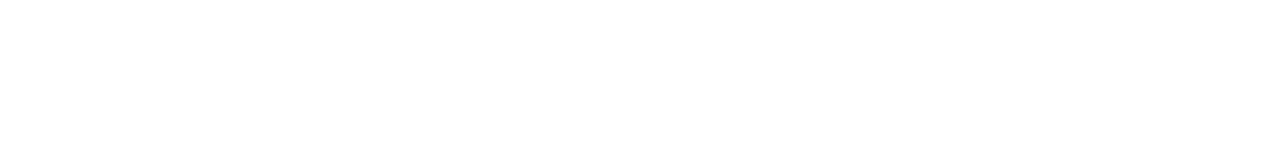
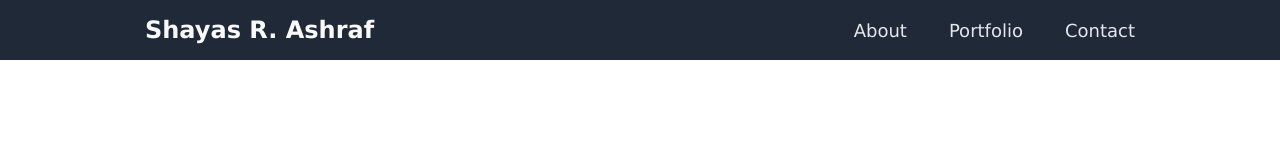
Before and after one commit to shayas-ra/landing-page, a plain HTML site: page index.html in a window 1280 px wide. Drawn offline with Linux system fonts and the light colour scheme.

Commit message:
Header Section Created Sucessfully

```diff
--- a/index.html
+++ b/index.html
@@ -7,6 +7,15 @@
     <link rel="stylesheet" href="styles/style.css">
 </head>
 <body>
-
+    <header class="container" id="header">
+        <h1>Shayas R. Ashraf</h1>
+        <nav class="nav">
+            <ul class="nav-list">
+                <li class="list"><a href="about">About</a></li>
+                <li class="list"><a href="portfolio">Portfolio</a></li>
+                <li class="list"><a href="contact">Contact</a></li>
+            </ul>
+        </nav>
+    </header>
 </body>
 </html>
--- a/styles/style.css
+++ b/styles/style.css
@@ -6,3 +6,33 @@ body {
     padding: 0;
     font-family: 'Lucida Sans', 'Lucida Sans Regular', 'Lucida Grande', 'Lucida Sans Unicode', Geneva, Verdana, sans-serif;
 }
+
+.container {
+    padding: 0px 145px;
+}
+
+header {
+    background-color: #1f2937;
+    display: flex;
+    justify-content: space-between;
+    align-items: center;
+}
+
+header h1 {
+    font-size: 24px;
+    color: #f9faf8;
+}
+
+nav ul {
+    display: flex;
+    justify-content: space-between;
+    align-items: center;
+    list-style: none;
+    gap: 42px;
+}
+
+nav ul li a {
+    color: #e5e7eb;
+    font-size: 18px;
+    text-decoration: none;
+}
```
